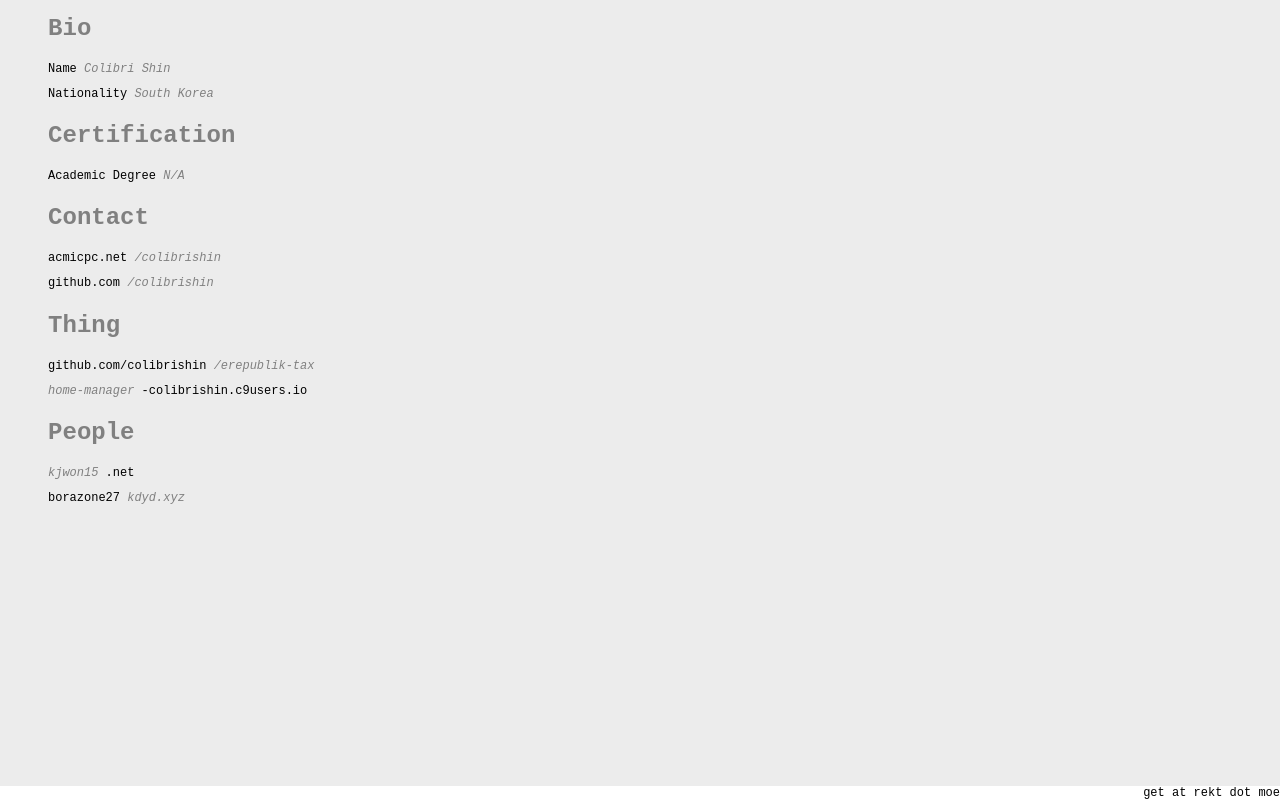
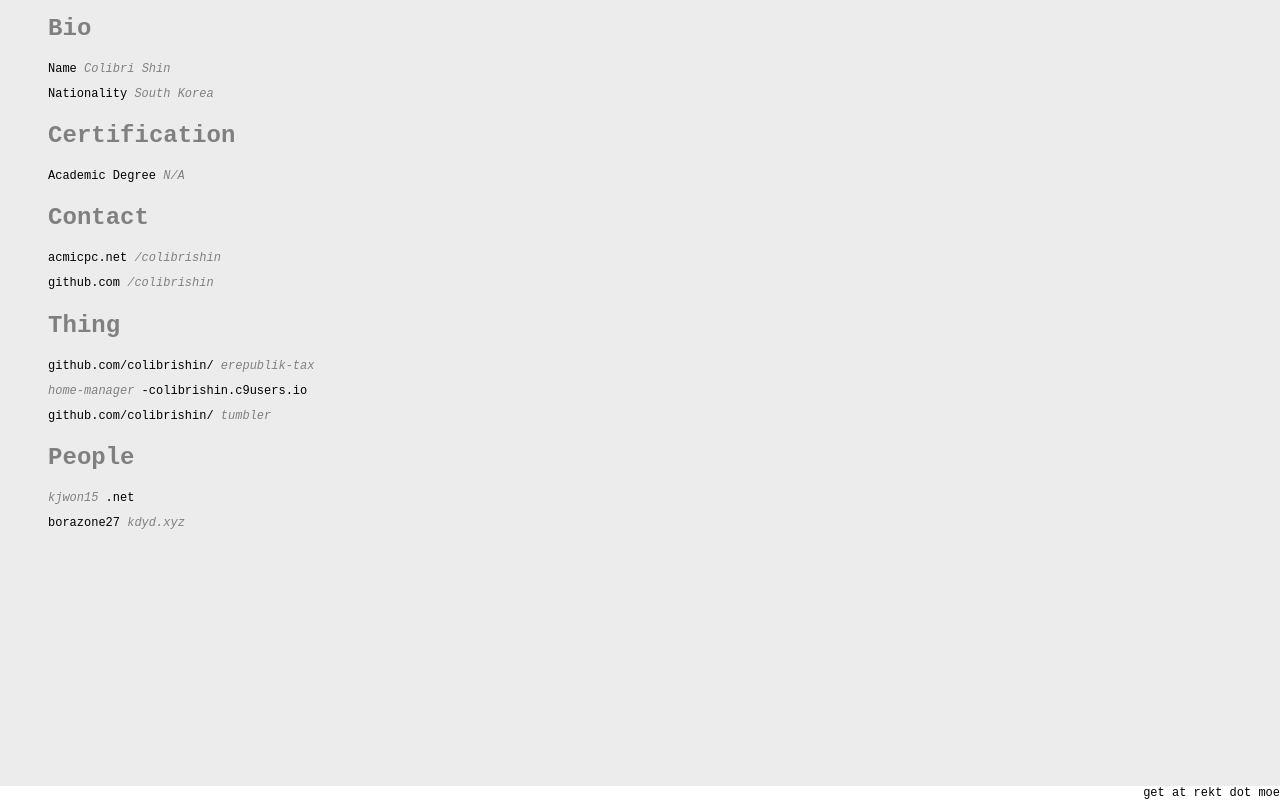
Before and after one commit to colibrishin/colibrishin.github.io, a plain HTML site: page index.html in a window 1280 px wide. Drawn offline with Linux system fonts and the light colour scheme.

Commit message:
Added new things (tumbler)

```diff
--- a/index.html
+++ b/index.html
@@ -45,12 +45,16 @@
 			<div class="menu_name">Thing</div>
 			<ul class="menu">
 				<li>
-					github.com/colibrishin
-					<a href="https://github.com/colibrishin/erepublik-tax">/erepublik-tax</a>
+					github.com/colibrishin/
+					<a href="https://github.com/colibrishin/erepublik-tax">erepublik-tax</a>
 				</li>
 				<li>
 					<a href="https://home-manager-colibrishin.c9users.io/">home-manager</a>
 					-colibrishin.c9users.io
+				</li>
+				<li>
+					github.com/colibrishin/
+					<a href="https://github.com/colibrishin/tumbler">tumbler</a>
 				</li>
 			</ul>
 			<div class="menu_name">People</div>
```
